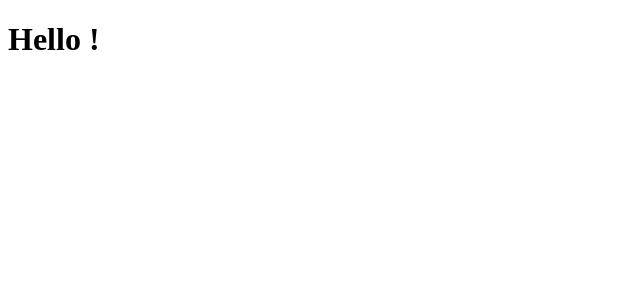
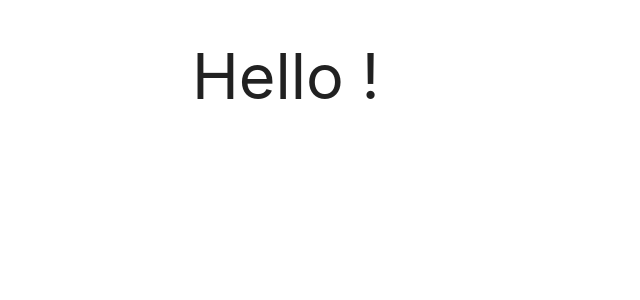
Before and after one commit to Rik-ai/Links-App, a React (Create React App) app in the folder client/: page / in a window 1280 px wide. Shown: the top 300 px of the page, without its empty margins (0-640 px from the left). Built offline with nearby package versions, Linux system fonts and the light colour scheme.

Commit message:
Add materialize library

```diff
--- a/client/src/App.js
+++ b/client/src/App.js
@@ -1,8 +1,9 @@
 import React from 'react';
+import 'materialize-css'
 
 function App() {
   return (
-    <div>
+    <div className='container'>
       <h1>Hello !</h1>
     </div>
   )
--- a/client/src/index.css
+++ b/client/src/index.css
@@ -0,0 +1 @@
+@import "~materialize-css/dist/css/materialize.min.css"
```
